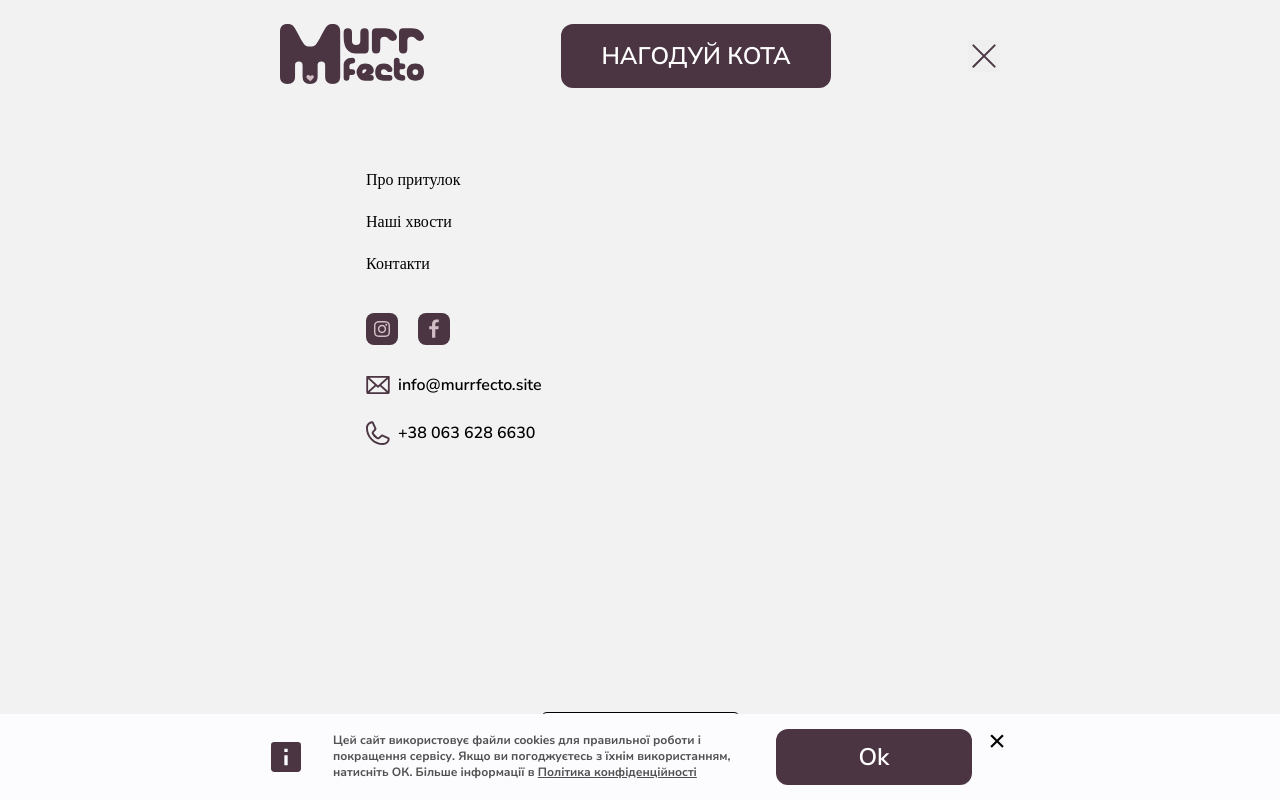
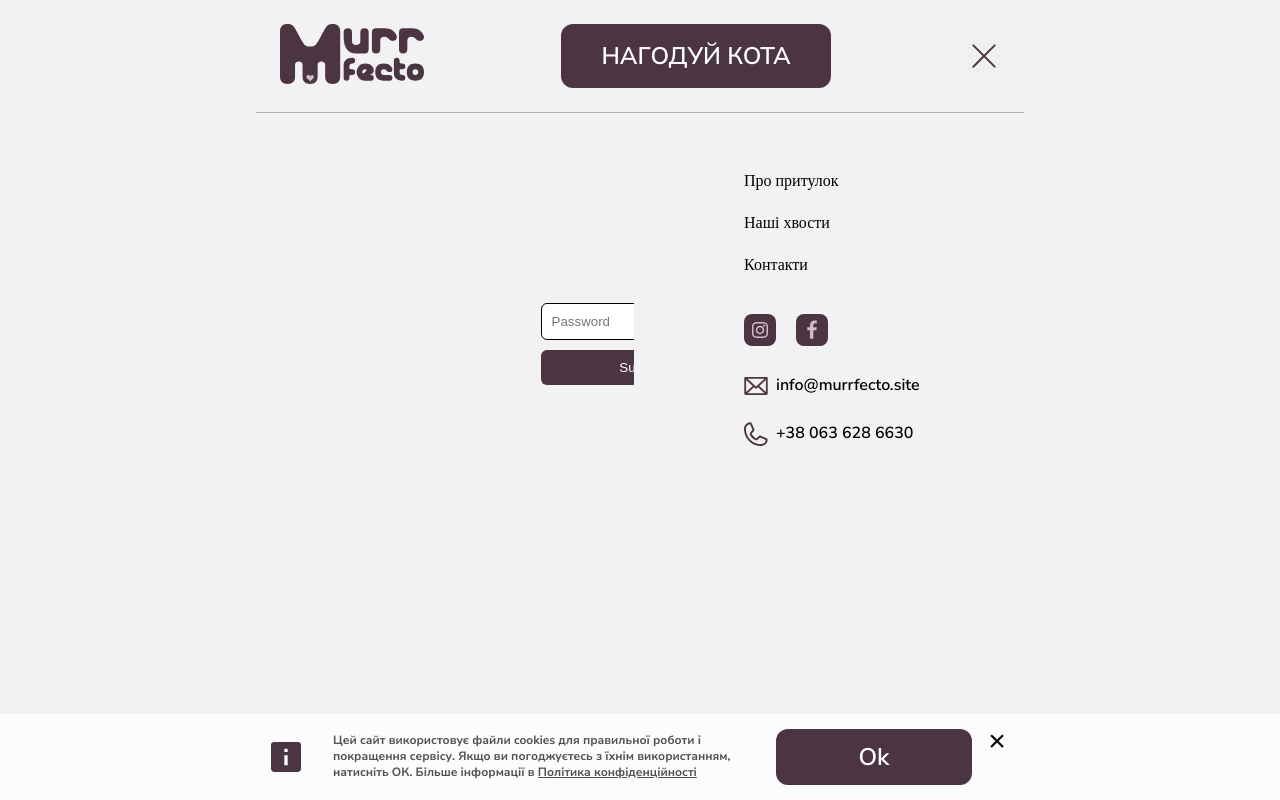
Before and after one commit to murrfecto/murrfecto1, a React (Create React App) app in the folder client/: page /admin in a window 1280 px wide. Both pictures are taken after a click on the button 984 px from the left and 56 px from the top of the page. Shown: the top 800 px of the page. Built offline with nearby package versions, Linux system fonts and the light colour scheme.

Commit message:
MobileMenu ready

```diff
--- a/client/src/components/Header/Header.scss
+++ b/client/src/components/Header/Header.scss
@@ -1,5 +1,6 @@
 @import "../../styles/_index.scss";
 
-.header{
+.header {
   @include flex-column-a;
+  background-color: $main-bg-color;
 }
--- a/client/src/components/Header/MobileMenu/MobileMenu.js
+++ b/client/src/components/Header/MobileMenu/MobileMenu.js
@@ -25,8 +25,8 @@ const MobileMenu = () => {
   };
 
   return (
-    <>
-      <div className="mobile_menu-wrapper container">
+    <div className="mobile_menu container">
+      <div className="mobile_menu-wrapper">
         <Link to="/">
           <img src={logo} alt="murfecto logo" width={width} height={height} />
         </Link>
@@ -51,7 +51,7 @@ const MobileMenu = () => {
       </div>
 
       {menu && (
-        <div className="mobile_navbar container">
+        <div className="mobile_navbar">
           <nav className={"mobile_nav "} onClick={toggleModal}>
             <ul className={"mobile_nav-list"}>
               <li>
@@ -69,7 +69,7 @@ const MobileMenu = () => {
           <Infobox />
         </div>
       )}
-    </>
+    </div>
   );
 };
 
--- a/client/src/components/Header/MobileMenu/MobileMenu.scss
+++ b/client/src/components/Header/MobileMenu/MobileMenu.scss
@@ -1,19 +1,19 @@
 @import "../../../styles/_index.scss";
+
+.mobile_menu {
+  position: relative;
+  margin: 0 auto;
+  z-index: 5;
+}
 
 .mobile_menu-wrapper {
   @include position-center-na;
   justify-content: space-between;
   padding: 24px 16px;
+  border-bottom: 1px solid $color-border;
 
   @media screen and (min-width: 768px) {
     padding: 24px 24px;
-  }
-
-  &.container {
-    border-bottom: 1px solid $color-border;
-    @media screen and (min-width: 768px) {
-      border-bottom: none;
-    }
   }
 }
 
@@ -24,10 +24,20 @@
 }
 
 .mobile_navbar {
+  position: absolute;
+  top: 88.5px;
+  right: 0;
   min-height: 410px;
+  width: 390px;
+  background-color: $main-bg-color;
+
   @include flex-column-na;
   gap: 40px;
   padding: 59px 0px 60px 110px;
+
+  @media screen and (min-width: 768px) {
+    top: 112.5px;
+  }
 }
 
 .mobile_nav-list {
```
